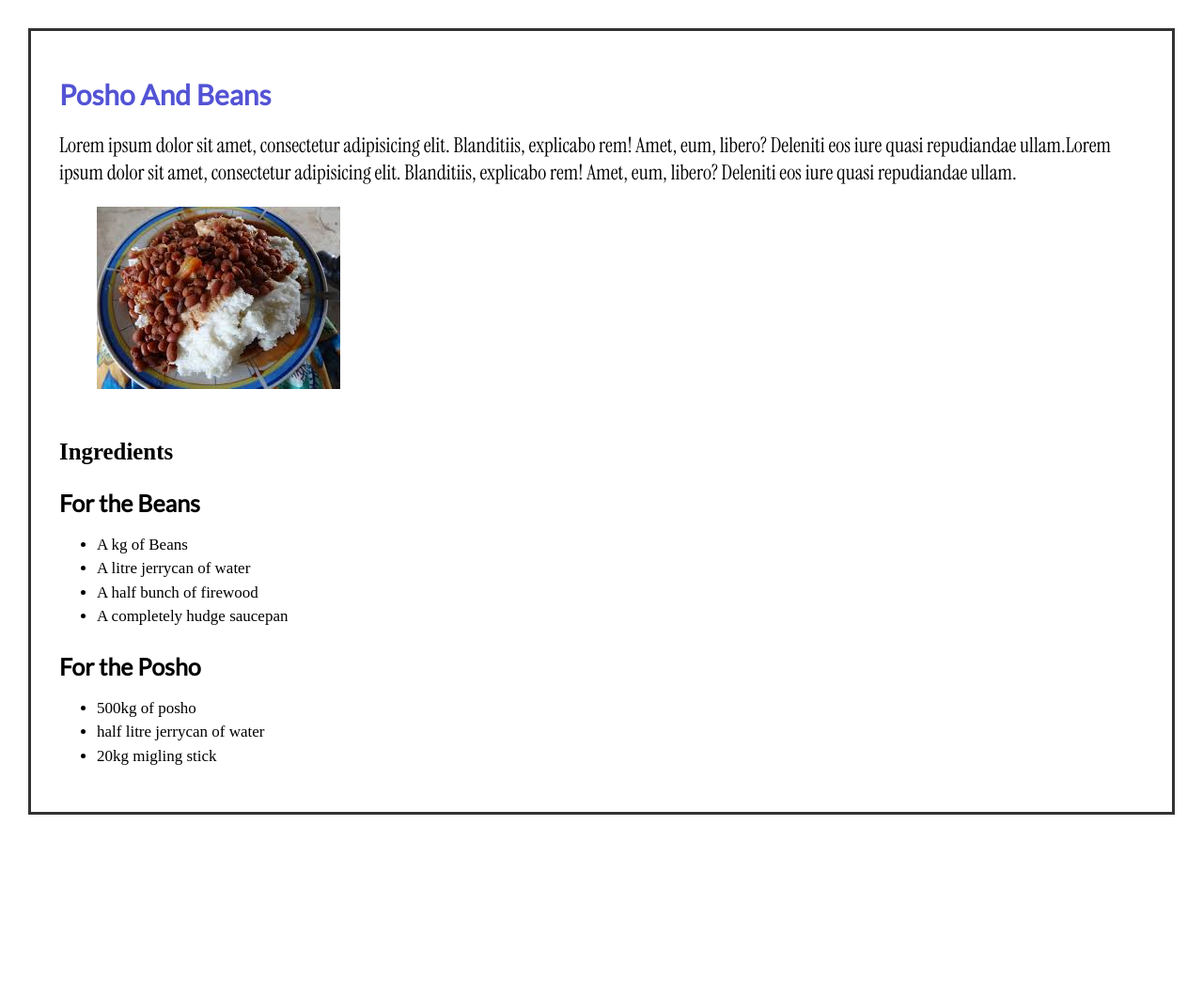
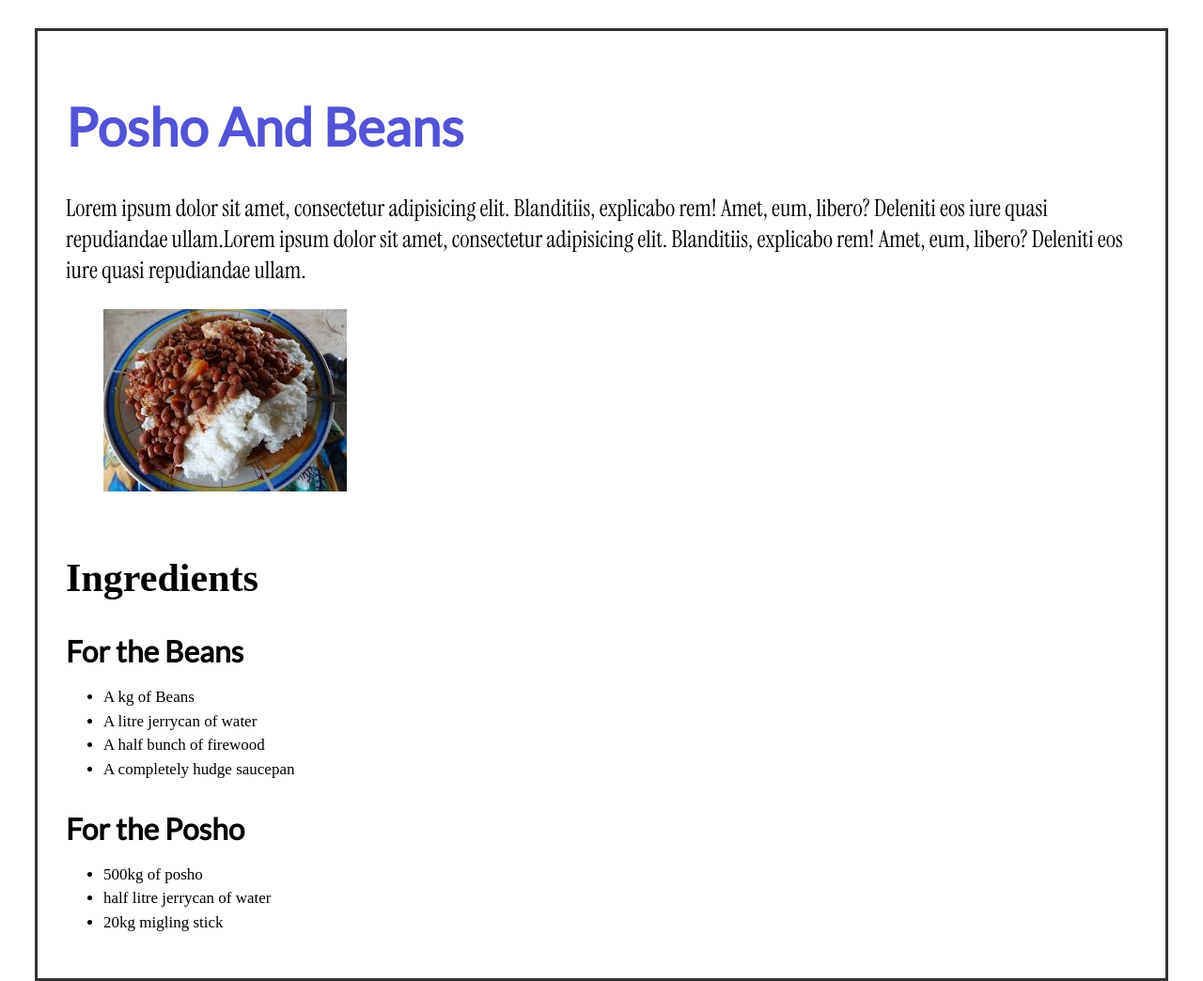
Before and after one commit to David-Romak/blog-page, a plain HTML site: page index.html in a window 1280 px wide. Shown: the whole page at 94% size. Before the commit the page ends 897 px from the top, so only its background shows below. Drawn offline with Linux system fonts and the light colour scheme.

Commit message:
refractor the styles

```diff
--- a/styles.css
+++ b/styles.css
@@ -1,36 +1,33 @@
-body{
-    box-sizing: border-box;
-    margin: 0;
-    padding: 0;
-}
-
 html {
     font-size: 62.5%;
 }
 
 body{
+    box-sizing: border-box;
+    margin: 0;
     padding:3rem;
-
 }
 
-.container{
-    margin:0 auto;
+.container {
+    max-width: 1140px;
+    margin: 0 auto;
     border:3px solid #333;
-    padding:3rem;
+    padding: 3rem;
 }
 
 h1,h3,h4,h5,h6{
     font-family:"Lato", sans-serif;
+    font-weight: 900;
 }
 
 h1{
     color: #5353d5;
-    font-size:  2.986rem;
+    font-size:  5.61rem;
     text-transform: capitalize;
 }
 
 #lead-paragraph{
-    font-size: 2.2rem;
+    font-size: 2.5rem;
     font-family: "Instrument Serif", serif;
 }
 
@@ -42,11 +39,11 @@ img{
 }
 
 h2{
-    font-size:  2.488rem;
+    font-size:  4.209rem;
 }
 
 h3{
-    font-size: 2.5rem;
+    font-size: 3.157rem;
     margin-bottom:.5rem;
 }
 
```
